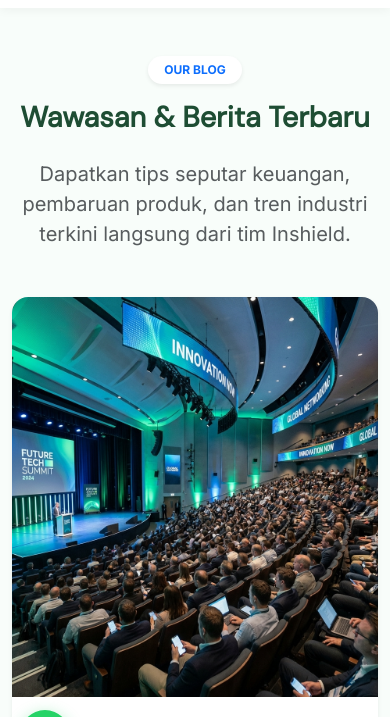
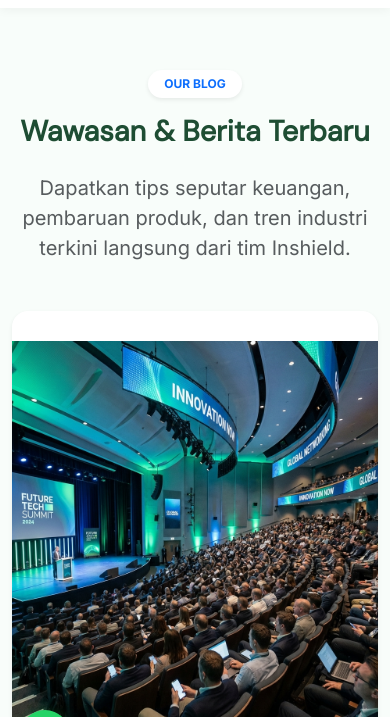
Before and after one commit to ebertpixxelpro-beep/inshield, a plain HTML site: page blog.html in a window 390 px wide. Shown: the part 64-781 px from the top of the page. Drawn offline with nearby package versions, Linux system fonts and the light colour scheme.

Commit message:
Add files via upload

```diff
--- a/blog.html
+++ b/blog.html
@@ -64,14 +64,15 @@
                 </ul>
                 <div class="d-flex">
 
-                    <a href="https://wa.me/6281234567890?text=Halo%20Dokter,%20saya%20ingin%20konsultasi%20mengenai%20keluhan%20saya" class="btn btn-primary btn-cta" target="_blank">Konsultasi</a>
+                    <a href="https://wa.me/6281234567890?text=Halo%20Dokter,%20saya%20ingin%20konsultasi%20mengenai%20keluhan%20saya"
+                        class="btn btn-primary btn-cta" target="_blank">Konsultasi</a>
                 </div>
             </div>
         </div>
     </nav>
 
     <!-- Hero Section -->
-    <section class="section-padding bg-light-green pt-5 mt-5">
+    <section class="page-hero bg-light-green">
         <div class="container mt-4 text-center">
             <span class="badge bg-white text-primary shadow-sm mb-3 px-3 py-2 rounded-pill">OUR BLOG</span>
             <h1 class="display-4 fw-bold mb-4">Wawasan & Berita Terbaru</h1>
--- a/script.js
+++ b/script.js
@@ -33,7 +33,8 @@ document.addEventListener('DOMContentLoaded', function () {
                 // Close mobile menu if open
                 const navbarCollapse = document.getElementById('navbarContent');
                 if (navbarCollapse && navbarCollapse.classList.contains('show')) {
-                    const bsCollapse = new bootstrap.Collapse(navbarCollapse);
+                    // Use Bootstrap 5 API to safely get instance
+                    const bsCollapse = bootstrap.Collapse.getOrCreateInstance(navbarCollapse, { toggle: false });
                     bsCollapse.hide();
                 }
 
--- a/style.css
+++ b/style.css
@@ -137,6 +137,38 @@ h6 {
     to {
         opacity: 1;
         transform: translateY(0);
+    }
+}
+
+/* Page Headers (Subpages) */
+.page-hero {
+    padding-top: 140px;
+    /* Clear fixed navbar + space */
+    padding-bottom: 60px;
+    position: relative;
+    overflow: hidden;
+}
+
+@media (max-width: 991px) {
+    .page-hero {
+        padding-top: 110px;
+        padding-bottom: 40px;
+        text-align: center;
+    }
+
+    .page-hero img {
+        margin-top: 30px;
+        max-height: 300px;
+        /* Limit height on mobile */
+        width: auto;
+        max-width: 100%;
+        object-fit: contain;
+        /* Don't crop important hero images */
+    }
+
+    .page-hero .row {
+        flex-direction: column;
+        /* Ensure text comes first usually, or respect HTML order but stack */
     }
 }
 
@@ -484,10 +516,15 @@ h6 {
 
     .navbar-collapse {
         background: white;
-        padding: 20px;
         border-radius: 12px;
         box-shadow: 0 10px 30px rgba(0, 0, 0, 0.1);
         margin-top: 10px;
+        overflow: hidden;
+        /* Clean animation */
+    }
+
+    .navbar-collapse .navbar-nav {
+        padding: 20px;
     }
 }
 
```
Also changed, not shown: about.html (+3 -2 lines), gallery.html (+1 -1 lines), products.html (+3 -2 lines), services.html (+3 -2 lines).
